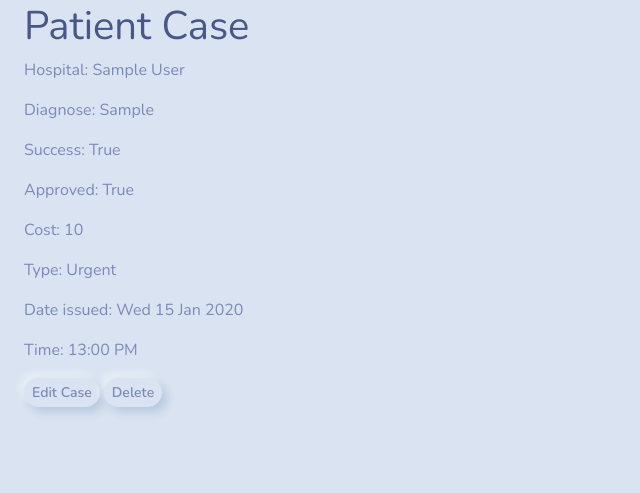
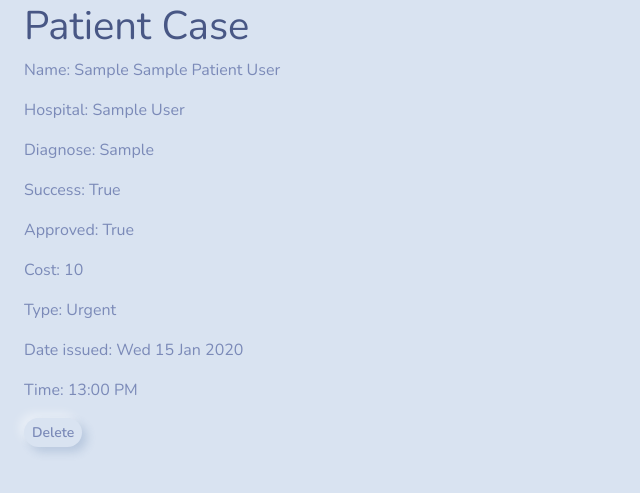
Before and after one commit to AhmedRashed669/Ehsan, a Django app: page /patients/casedetail/1 in a window 1280 px wide. Shown: the part 58-551 px from the top of the page, without its empty margins (0-640 px from the left). Run offline with Django 5.2, Linux system fonts and the light colour scheme; a user stored in the database is signed in; tables that the repository leaves empty hold one stand-in row (values such as "Sample post").

Commit message:
approve and success are fixed

```diff
--- a/patients/templates/patients/patientcase_detail.html
+++ b/patients/templates/patients/patientcase_detail.html
@@ -2,6 +2,7 @@
 {% block content %}
 <div class="container-fluid">
 <h1>Patient Case</h1>
+<p>Name: {{ patientcase.patient_name }} </p>
 <p>Hospital: {{ patientcase.reported_by }}</p>
 <p>Diagnose: {{ patientcase.diagnose }}</p>
 <p>Success: {{ patientcase.is_successful }}</p>
@@ -10,14 +11,17 @@
 <p>Type: {{ patientcase.case_type }}</p>
 <p>Date issued: {{patientcase.created_date|date:"D d M Y"}}</p>
 <p>Time: {{patientcase.created_date|time:"H:i A"}}</p>
+
+{% if patientcase.is_approve == False %}
 <a href="{% url 'patients:case-update' patientcase.id %}" class="btn btn-warning btn-sm">Edit Case</a>
+{% endif %}
 
 {% if perms.patients.can_approve_cases and patientcase.is_approve is False %}
-<a href="{% url 'patients:case-detail' patientcase.id %}" class="btn btn-default btn-sm">{{patientcase.approve|default:"Approve" }}</a>
+<a href="{% url 'patients:approve_case' patientcase.id%}" class="btn btn-default btn-sm">Approve</a>
 {% endif %}
 
-{% if perms.patients.can_succeed_cases and patientcase.is_successful is False %}
-<a href="{% url 'patients:case-detail' patientcase.id %}" class="btn btn-default btn-sm">{{patientcase.succeeded|default:"Successful" }}</a>
+{% if perms.patients.can_succeed_case and patientcase.is_successful is False and patientcase.is_approve is True %}
+<a href="{% url 'patients:succeed_case' patientcase.id%}" class="btn btn-default btn-sm">Successful</a>
 {% endif %}
 
 {% if perms.patients.delete_patientcase %}
--- a/patients/urls.py
+++ b/patients/urls.py
@@ -13,4 +13,6 @@ urlpatterns = [
     path('casedetail/<int:pk>',PatientCaseDetail.as_view(),name = "case-detail"),
     path('updatepatientcase/<int:pk>/',UpdatePatientCase.as_view(),name="case-update"),
     path('deletepatientcase/<int:pk>/',DeletePatientCase.as_view(),name="delete-case"),
+    path("approvecase/<pk>",approve_case,name="approve_case"),
+    path("succeedcase/<pk>",succeed_case,name="succeed_case"),
 ]
--- a/patients/views.py
+++ b/patients/views.py
@@ -34,10 +34,17 @@ class PatientList(LoginRequiredMixin,ListView):
                 return super().get_queryset()
         #context name will be patieint_list
 
-# def approve_case(request,pk):
-#     patient_case = get_object_or_404(PatientCase,pk = pk)
-#     patient_case.approve()
-#     return redirect()
+def approve_case(request,pk):
+    patient_case = get_object_or_404(PatientCase,pk = pk)
+    patient_case.approve()
+    patient_pk = patient_case.patient_name.id
+    return redirect("patients:patient-detail",pk = patient_pk )
+
+def succeed_case(request,pk):
+    patient_case = get_object_or_404(PatientCase,pk = pk)
+    patient_case.succeeded()
+    patient_pk = patient_case.patient_name.id
+    return redirect("patients:patient-detail",pk = patient_pk )
 
 
 
```
Also changed, not shown: patients/templates/patients/patient_detail.html (+30 -15 lines).
